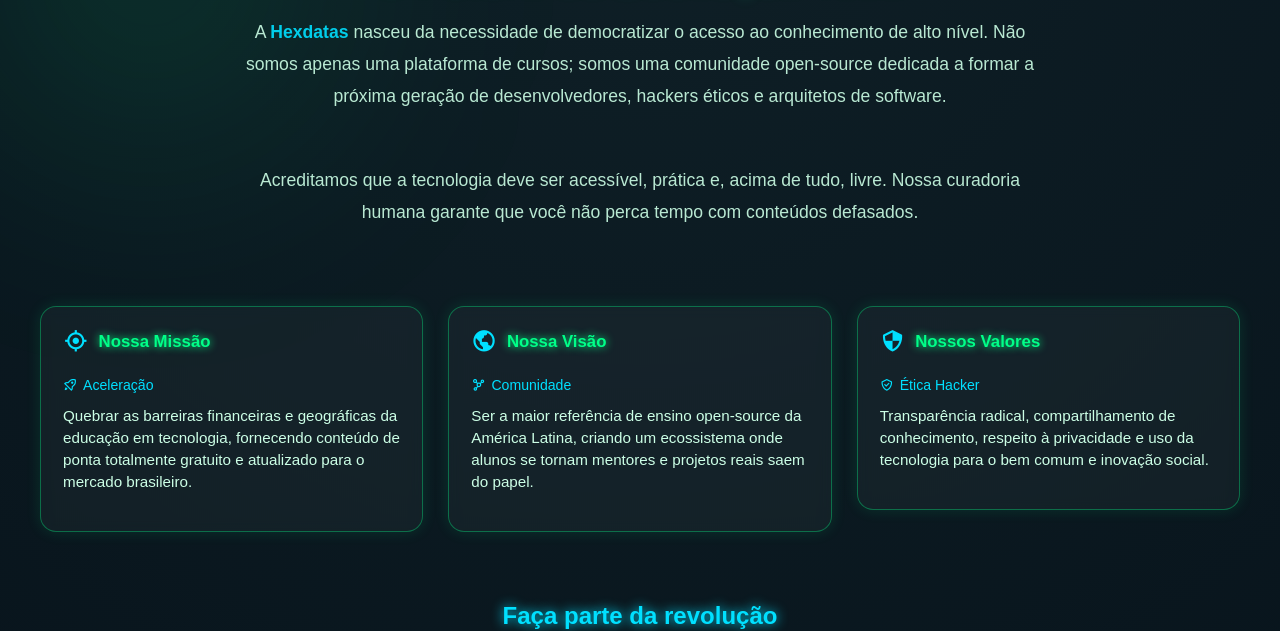
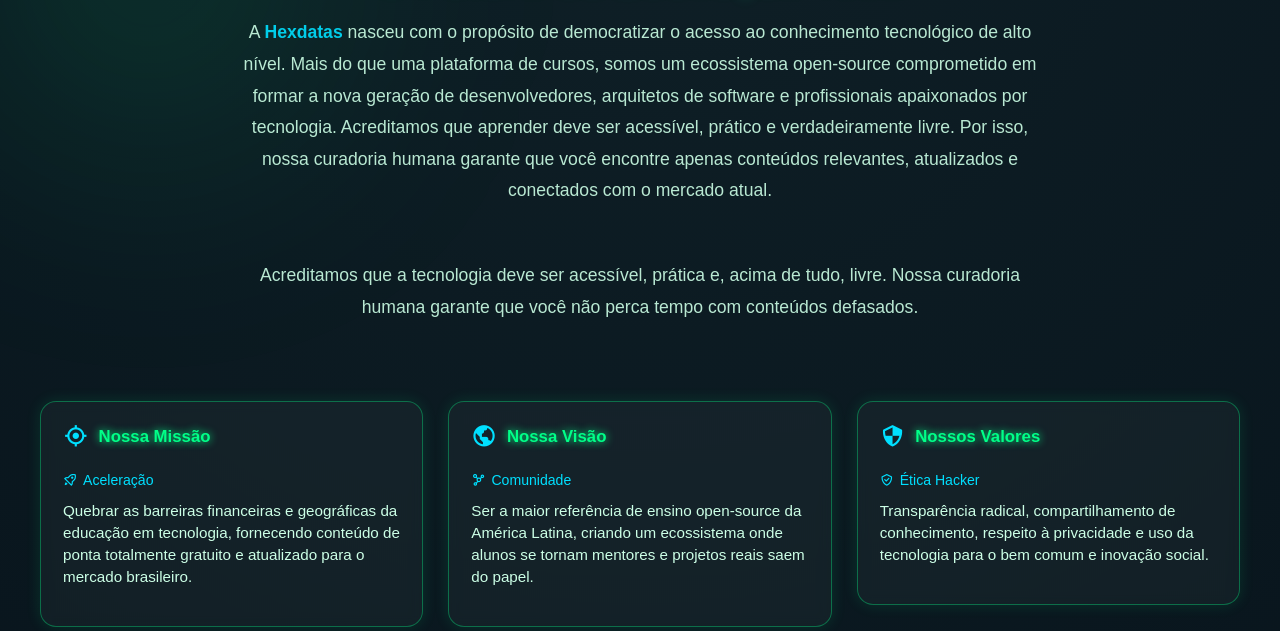
Before and after one commit to Vinias1/Projeto-Final, a plain HTML site: page Hexdatas/HTML/sobreNos.html in a window 1280 px wide. Shown: the part 181-812 px from the top of the page. Drawn offline with nearby package versions, Linux system fonts and the light colour scheme.

Commit message:
atu-texto sobrenos

```diff
--- a/Hexdatas/HTML/sobreNos.html
+++ b/Hexdatas/HTML/sobreNos.html
@@ -60,9 +60,9 @@
     <section class="about-intro">
         <h2>O Futuro da Educação Tech</h2>
         <p>
-            A <span class="destaque-texto">Hexdatas</span> nasceu da necessidade de democratizar o acesso ao conhecimento de alto nível.
-            Não somos apenas uma plataforma de cursos; somos uma comunidade open-source dedicada a formar a próxima geração
-            de desenvolvedores, hackers éticos e arquitetos de software.
+            A <span class="destaque-texto">Hexdatas</span>  nasceu com o propósito de democratizar o acesso ao conhecimento tecnológico de alto nível. Mais do que uma plataforma de cursos, somos um ecossistema open-source comprometido em formar a nova geração de desenvolvedores, arquitetos de software e profissionais apaixonados por tecnologia.
+
+Acreditamos que aprender deve ser acessível, prático e verdadeiramente livre. Por isso, nossa curadoria humana garante que você encontre apenas conteúdos relevantes, atualizados e conectados com o mercado atual.
         </p>
         <br>
         <p>
```
